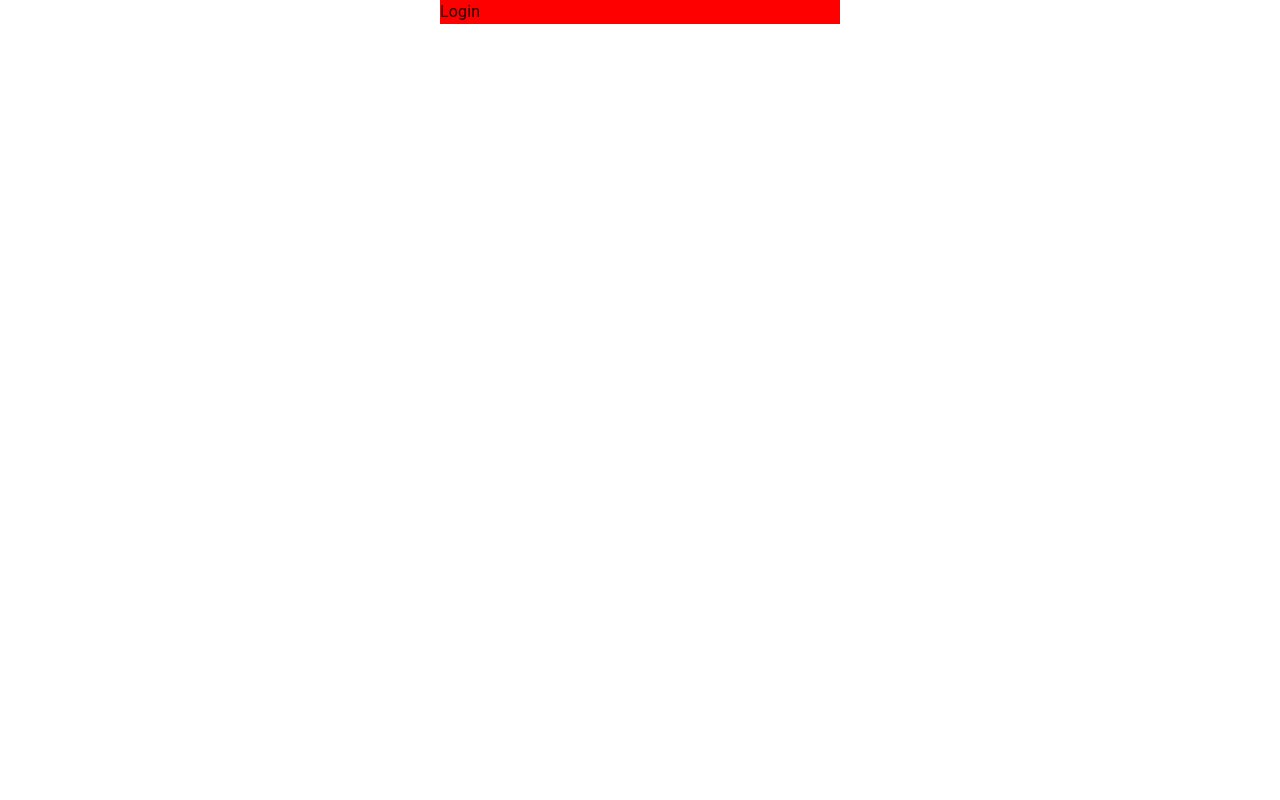
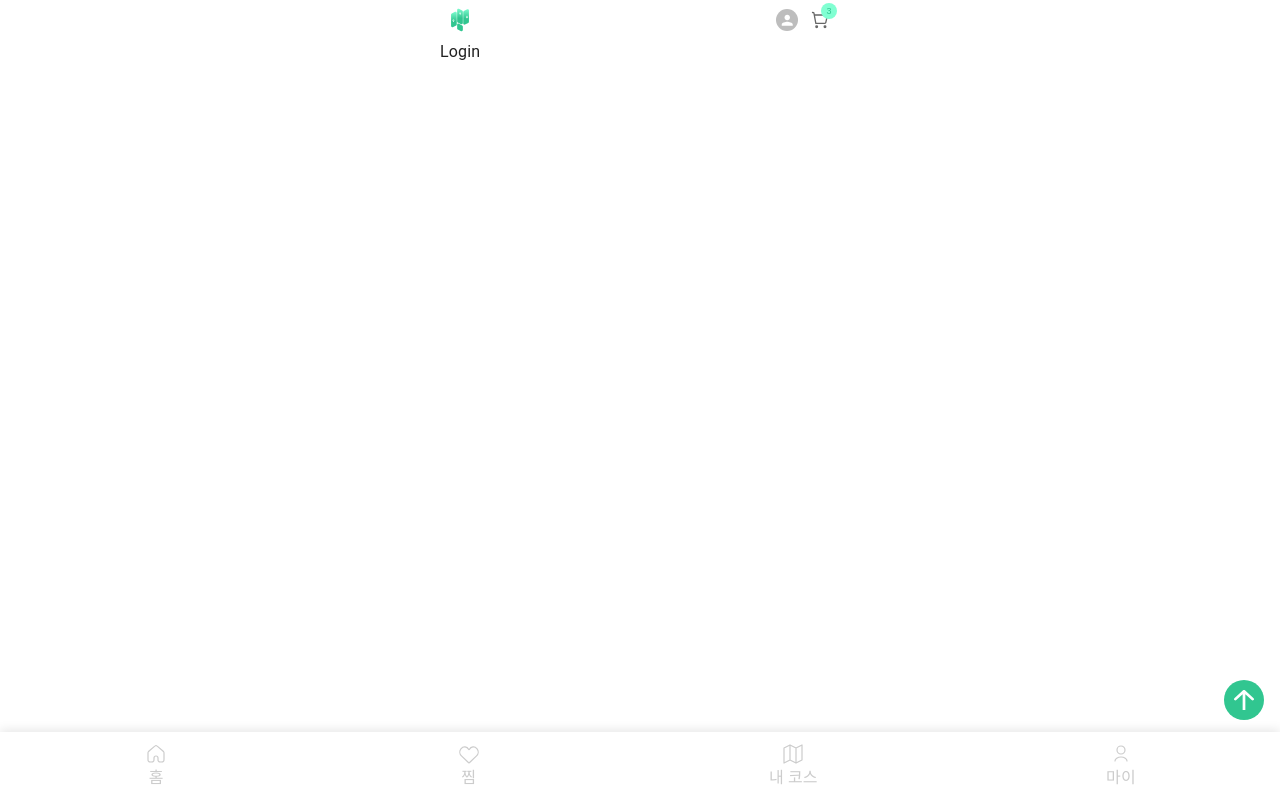
Before and after one commit to goomax/tikkeul-react-app, a React (Vite) app: page /auth in a window 1280 px wide. Built offline with nearby package versions, Linux system fonts and the light colour scheme.

Commit message:
feat: 공용 모듈 컴포넌트 구현

```diff
--- a/src/App.tsx
+++ b/src/App.tsx
@@ -1,11 +1,22 @@
 import DynamicRouter from '@/DynamicRouter';
-import { CssBaseline } from '@mui/material';
+import { CssBaseline, GlobalStyles } from '@mui/material';
+import ThemeProvider from './components/common/ThemeProvider';
 
 function App() {
   return (
     <>
-      <CssBaseline />
-      <DynamicRouter />
+      <ThemeProvider>
+        <CssBaseline />
+        <GlobalStyles
+          styles={{
+            a: {
+              textDecoration: 'none',
+              color: 'inherit',
+            },
+          }}
+        />
+        <DynamicRouter />
+      </ThemeProvider>
     </>
   );
 }
--- /dev/null
+++ b/src/components/common/BackToTopButton.tsx
@@ -0,0 +1,35 @@
+import { useTheme } from '@mui/material';
+import { ArrowTop } from '../icons';
+import IconButton from './IconButton';
+
+const BackToTopButton = () => {
+  const theme = useTheme();
+
+  const onScrollToTop = () => {
+    window.scrollTo({
+      top: 0,
+      behavior: 'smooth',
+    });
+  };
+
+  return (
+    <IconButton
+      onClick={onScrollToTop}
+      sx={{
+        backgroundColor: theme.palette.primary.main,
+        position: 'fixed',
+        bottom: 80,
+        right: 16,
+        zIndex: 1000,
+        color: '#fff',
+        '&:hover': {
+          backgroundColor: theme.palette.primary.dark,
+        },
+      }}
+    >
+      <ArrowTop />
+    </IconButton>
+  );
+};
+
+export default BackToTopButton;
--- /dev/null
+++ b/src/components/common/Header.tsx
@@ -0,0 +1,35 @@
+import { Avatar, Stack } from '@mui/material';
+import IconButton from './IconButton';
+import { Logo, ShoppingCart } from '../icons';
+
+const Header = () => {
+  return (
+    <header
+      style={{
+        position: 'sticky',
+        top: '0',
+      }}
+    >
+      <Stack
+        sx={{
+          height: '40px',
+        }}
+        flexDirection="row"
+        justifyContent="space-between"
+        alignItems="center"
+      >
+        <IconButton>
+          <Logo />
+        </IconButton>
+        <Stack flexDirection="row" alignItems="center" gap="2px">
+          <Avatar sx={{ width: '22px', height: '22px' }} />
+          <IconButton textBadge="3">
+            <ShoppingCart />
+          </IconButton>
+        </Stack>
+      </Stack>
+    </header>
+  );
+};
+
+export default Header;
--- a/src/components/common/Layout.tsx
+++ b/src/components/common/Layout.tsx
@@ -1,5 +1,8 @@
 import { Box } from '@mui/material';
 import { Outlet } from 'react-router-dom';
+import Header from './Header';
+import NavigationBar from './NavigationBar';
+import BackToTopButton from './BackToTopButton';
 
 const Layout = () => {
   return (
@@ -9,10 +12,14 @@ const Layout = () => {
         width: '100%',
         height: '100%',
         margin: '0 auto',
-        backgroundColor: 'red',
       }}
     >
-      <Outlet />
+      <Box sx={{ paddingBottom: '100px' }}>
+        <Header />
+        <Outlet />
+      </Box>
+      <NavigationBar />
+      <BackToTopButton />
     </Box>
   );
 };
--- /dev/null
+++ b/src/components/common/NavigationBar.tsx
@@ -0,0 +1,89 @@
+import { SVGProps } from 'react';
+import { Box, Stack, useTheme } from '@mui/material';
+import { NavLink } from 'react-router-dom';
+import { Heart, Home, Map, User } from '../icons';
+
+const navItems = [
+  {
+    path: '/',
+    icon: Home,
+    label: '홈',
+  },
+  {
+    path: '/favorites',
+    icon: Heart,
+    label: '찜',
+  },
+  {
+    path: '/my-course',
+    icon: Map,
+    label: '내 코스',
+  },
+  {
+    path: '/profile',
+    icon: User,
+    label: '마이',
+  },
+];
+
+const NavigationBar = () => {
+  return (
+    <Box
+      component="nav"
+      sx={{
+        position: 'fixed',
+        bottom: 0,
+        left: 0,
+        right: 0,
+        height: '68px',
+        backgroundColor: '#ffffff',
+        boxShadow: '0 -2px 10px rgba(0, 0, 0, 0.1)',
+        display: 'flex',
+        justifyContent: 'space-around',
+        alignItems: 'center',
+        zIndex: 1000,
+      }}
+    >
+      {navItems.map((navItem) => {
+        return (
+          <NavLink
+            key={navItem.label}
+            to={navItem.path}
+            children={({ isActive }) => <NavItem label={navItem.label} Icon={navItem.icon} isActive={isActive} />}
+          />
+        );
+      })}
+    </Box>
+  );
+};
+
+export default NavigationBar;
+
+const NavItem = ({
+  label,
+  Icon,
+  isActive,
+}: {
+  label: string;
+  Icon: (props: { pathProps?: SVGProps<SVGPathElement> }) => JSX.Element;
+  isActive: boolean;
+}) => {
+  const theme = useTheme();
+
+  return (
+    <Stack
+      justifyContent="center"
+      alignItems="center"
+      sx={{
+        ...(isActive ? { color: theme.palette.primary.main } : { color: '#CCCCCC' }),
+      }}
+    >
+      <Icon
+        pathProps={{
+          ...(isActive ? { stroke: theme.palette.primary.main } : {}),
+        }}
+      />
+      {label}
+    </Stack>
+  );
+};
--- a/src/components/common/TextField.tsx
+++ b/src/components/common/TextField.tsx
@@ -19,7 +19,7 @@ const TextField = ({ variant = 'standard', focused, sx, ...others }: TextFieldPr
               },
               '& .MuiInputBase-root': {
                 borderRadius: '20px',
-                backgroundColor: theme.palette.grey[100],
+                backgroundColor: theme.palette.background.default,
               },
             }
           : {}),
--- /dev/null
+++ b/src/components/icons/Logo.tsx
@@ -0,0 +1,79 @@
+import { SVGProps } from 'react';
+
+const Logo = ({ svgProps }: { svgProps?: SVGProps<SVGSVGElement> }) => {
+  return (
+    <svg width="24" height="24" viewBox="0 0 24 24" fill="none" xmlns="http://www.w3.org/2000/svg" {...svgProps}>
+      <path
+        d="M7.02542 3.8603L3.73228 5.50687C3.32658 5.70972 3.07031 6.12437 3.07031 6.57795V18.0511C3.07031 18.9339 3.99304 19.5133 4.78817 19.1296L8.08131 17.5408C8.49533 17.3411 8.75846 16.922 8.75846 16.4623V4.93138C8.75846 4.04117 7.82164 3.46219 7.02542 3.8603Z"
+        fill="url(#paint0_linear_2877_10507)"
+      />
+      <path
+        d="M10.8886 0.866523L14.1818 2.51309C14.5875 2.71594 14.8438 3.13059 14.8438 3.58417V15.0573C14.8438 15.9401 13.921 16.5195 13.1259 16.1359L9.83276 14.5471C9.41874 14.3473 9.1556 13.9282 9.1556 13.4685V1.9376C9.1556 1.0474 10.0924 0.468412 10.8886 0.866523Z"
+        fill="url(#paint1_linear_2877_10507)"
+      />
+      <path
+        d="M10.8886 15.7355L14.1818 17.3821C14.5875 17.585 14.8438 17.9996 14.8438 18.4532V22.0927C14.8438 22.9755 13.921 23.5548 13.1259 23.1712L9.83276 21.5824C9.41874 21.3827 9.1556 20.9636 9.1556 20.5039V16.8066C9.1556 15.9164 10.0924 15.3374 10.8886 15.7355Z"
+        fill="#31C690"
+      />
+      <path
+        d="M19.1973 1.26569L15.9042 2.91226C15.4985 3.11511 15.2422 3.52976 15.2422 3.98334V15.4565C15.2422 16.3393 16.1649 16.9186 16.96 16.535L20.2532 14.9462C20.6672 14.7465 20.9303 14.3274 20.9303 13.8677V2.33677C20.9303 1.44657 19.9935 0.867582 19.1973 1.26569Z"
+        fill="url(#paint2_linear_2877_10507)"
+      />
+      <path
+        fillRule="evenodd"
+        clipRule="evenodd"
+        d="M19.8696 8.72538C19.8696 9.2038 19.3844 10.3539 18.9894 10.3539C18.5945 10.3539 18.1094 9.2038 18.1094 8.72538C18.1094 8.24696 18.511 7.85913 18.9894 7.85913C19.4678 7.85913 19.8696 8.24696 19.8696 8.72538ZM19.0115 9.10655C19.2412 9.10655 19.4273 8.92039 19.4273 8.69075C19.4273 8.46111 19.2412 8.27495 19.0115 8.27495C18.7819 8.27495 18.5957 8.46111 18.5957 8.69075C18.5957 8.92039 18.7819 9.10655 19.0115 9.10655Z"
+        fill="#F3FFFB"
+      />
+      <path
+        fillRule="evenodd"
+        clipRule="evenodd"
+        d="M13.104 5.0576C13.104 5.53601 12.6188 6.68615 12.2238 6.68615C11.8289 6.68615 11.3438 5.53601 11.3438 5.0576C11.3438 4.57918 11.7454 4.19135 12.2238 4.19135C12.7022 4.19135 13.104 4.57918 13.104 5.0576ZM12.2513 5.43869C12.481 5.43869 12.6671 5.25253 12.6671 5.02289C12.6671 4.79325 12.481 4.60709 12.2513 4.60709C12.0217 4.60709 11.8355 4.79325 11.8355 5.02289C11.8355 5.25253 12.0217 5.43869 12.2513 5.43869Z"
+        fill="#F3FFFB"
+      />
+      <path
+        fillRule="evenodd"
+        clipRule="evenodd"
+        d="M6.33053 12.3592C6.33053 12.8376 5.84533 13.9877 5.45037 13.9877C5.05541 13.9877 4.57031 12.8376 4.57031 12.3592C4.57031 11.8808 4.97195 11.4929 5.45037 11.4929C5.92879 11.4929 6.33053 11.8808 6.33053 12.3592ZM5.46986 12.7404C5.6995 12.7404 5.88566 12.5542 5.88566 12.3246C5.88566 12.0949 5.6995 11.9088 5.46986 11.9088C5.24022 11.9088 5.05406 12.0949 5.05406 12.3246C5.05406 12.5542 5.24022 12.7404 5.46986 12.7404Z"
+        fill="#F3FFFB"
+      />
+      <defs>
+        <linearGradient
+          id="paint0_linear_2877_10507"
+          x1="5.91439"
+          y1="2.99377"
+          x2="5.91439"
+          y2="19.9584"
+          gradientUnits="userSpaceOnUse"
+        >
+          <stop stopColor="#81FFD2" />
+          <stop offset="0.595" stopColor="#31C690" />
+        </linearGradient>
+        <linearGradient
+          id="paint1_linear_2877_10507"
+          x1="11.9997"
+          y1="0"
+          x2="11.9997"
+          y2="16.9647"
+          gradientUnits="userSpaceOnUse"
+        >
+          <stop stopColor="#81FFD2" />
+          <stop offset="0.595" stopColor="#31C690" />
+        </linearGradient>
+        <linearGradient
+          id="paint2_linear_2877_10507"
+          x1="18.0863"
+          y1="0.39917"
+          x2="18.0863"
+          y2="17.3638"
+          gradientUnits="userSpaceOnUse"
+        >
+          <stop stopColor="#81FFD2" />
+          <stop offset="0.595" stopColor="#31C690" />
+        </linearGradient>
+      </defs>
+    </svg>
+  );
+};
+
+export default Logo;
--- a/src/components/icons/index.ts
+++ b/src/components/icons/index.ts
@@ -9,12 +9,13 @@ export { default as Help } from './Help';
 export { default as Home } from './Home';
 export { default as List } from './List';
 export { default as Location } from './Location';
+export { default as Logo } from './Logo';
 export { default as Map } from './Map';
 export { default as More } from './More';
 export { default as MoreCircle } from './MoreCircle';
 export { default as Next } from './Next';
 export { default as Phone } from './Phone';
-export { default as Seach } from './Seach';
+export { default as Search } from './Search';
 export { default as Setting } from './Setting';
 export { default as ShoppingCart } from './ShoppingCart';
 export { default as Time } from './Time';
```
Also changed, not shown: src/components/common/Button.tsx (+11 -3 lines), src/components/common/Chip.tsx (+6 -3 lines), src/components/icons/Search.tsx (renamed from src/components/icons/Seach.tsx), 1 other file (tests, documents, lock files or other folders).
